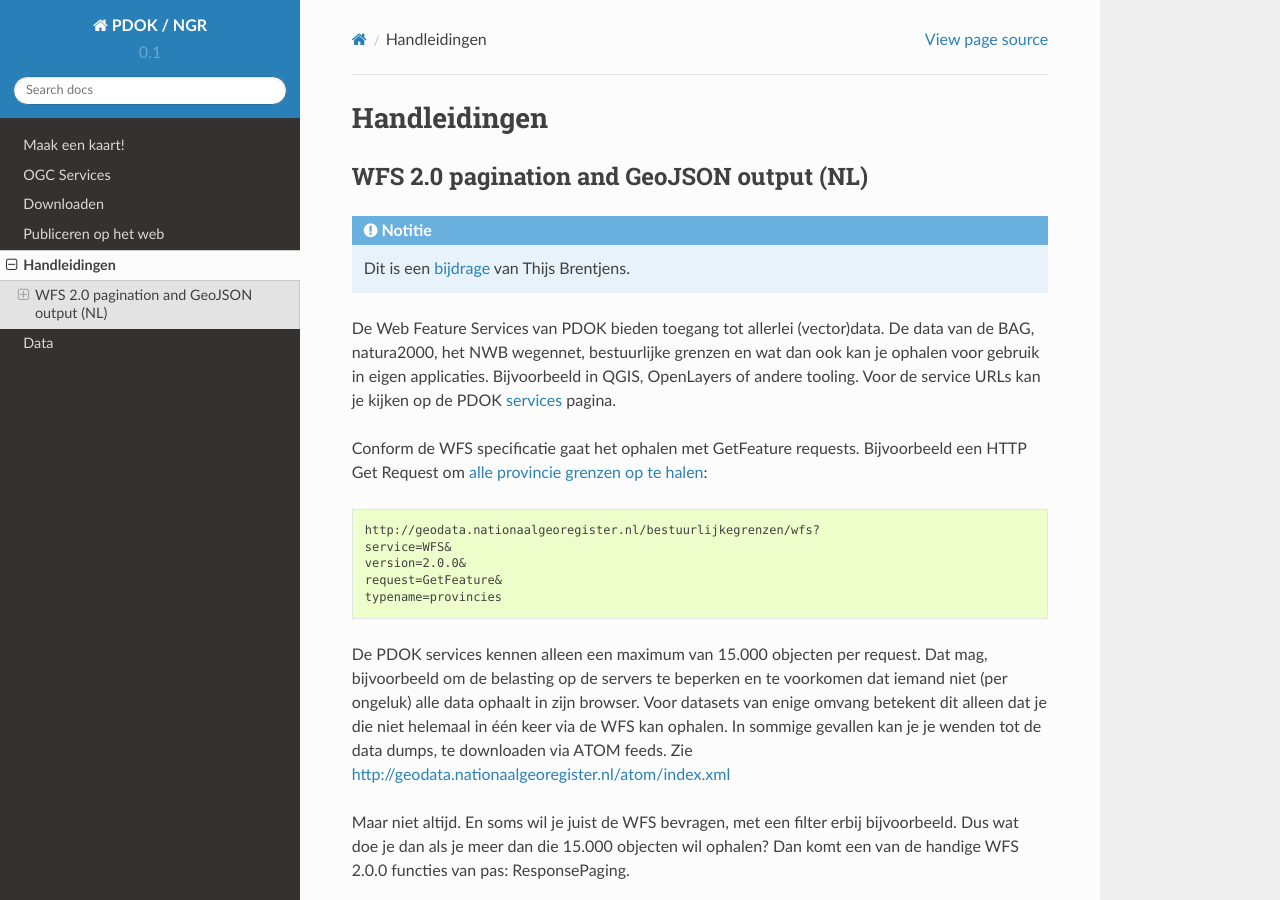
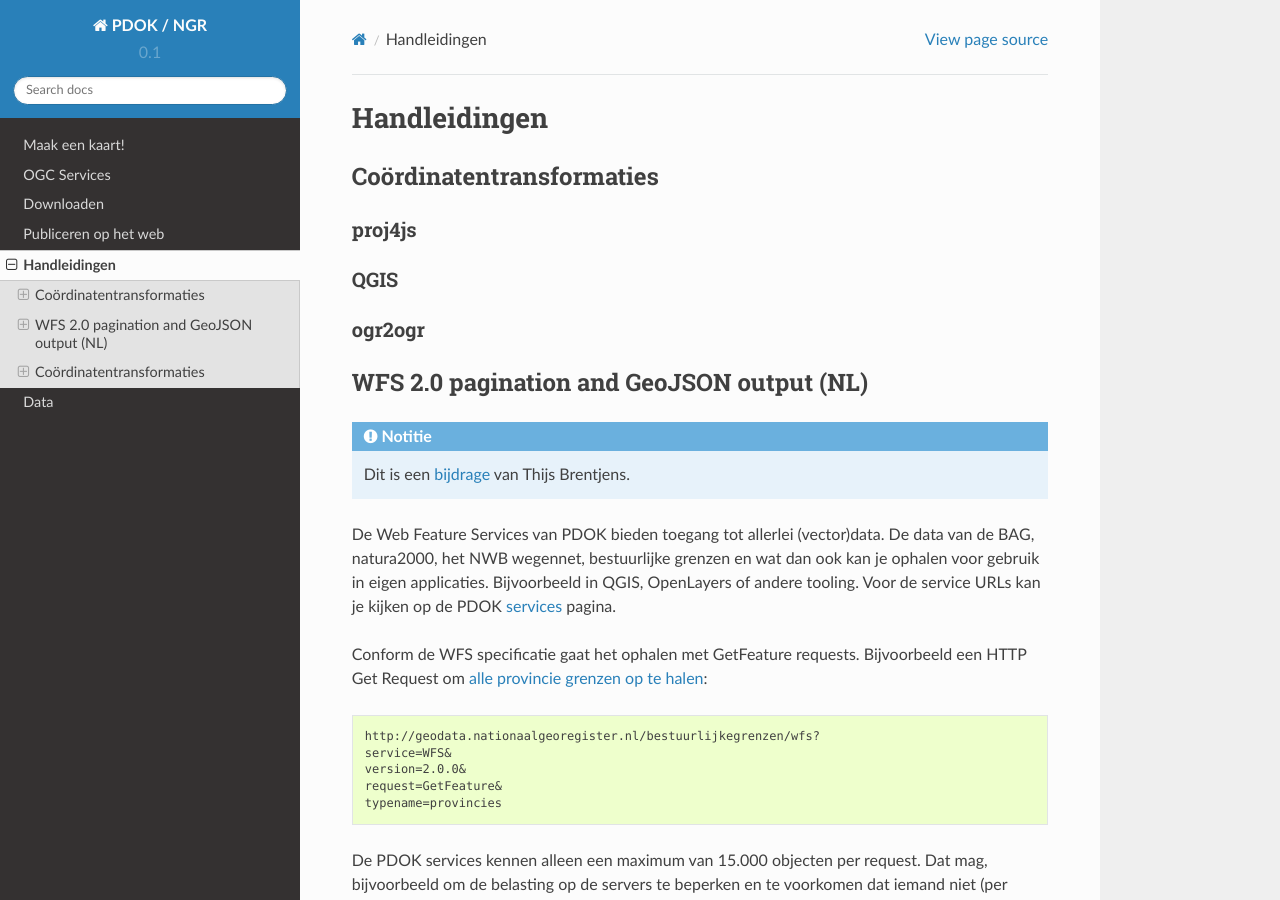
Before and after one commit to Geonovum/PDOK-NGR-documentatie, a Sphinx documentation site: the page built from docs/handleidingen.rst, in a window 1280 px wide and 900 px high. Built offline with Sphinx 7.4.7 and the Read the Docs theme 2.0.0, drawn with Linux system fonts in a browser that asks for light colours; some of the changed text lies outside the part shown.

Commit message:
add handleidingen placeholders

```diff
--- a/docs/handleidingen.rst
+++ b/docs/handleidingen.rst
@@ -1,6 +1,20 @@
 #############
 Handleidingen
 #############
+
+*************************
+Coördinatentransformaties
+*************************
+
+proj4js
+=======
+
+
+QGIS
+====
+
+ogr2ogr
+=======
 
 ******************************************
 WFS 2.0 pagination and GeoJSON output (NL)
@@ -109,3 +123,28 @@
 Gebruik EPSG:4326 voor lat/long-coordinaten
 ===========================================
 Update, met een tip van Edward MacGillavry (Webmapper): Voeg voor GeoJSON ook toe dat je data wilt in WGS84, met de volgende parameter: *srsName=EPSG:4326*. De meeste software gaat namelijk uit van lat/long coordinaten in WGS84 in GeoJSON.
+
+
+
+
+
+
+
+
+
+
+
+
+*************************
+Coördinatentransformaties
+*************************
+
+proj4js
+=======
+
+
+QGIS
+====
+
+ogr2ogr
+=======
```
